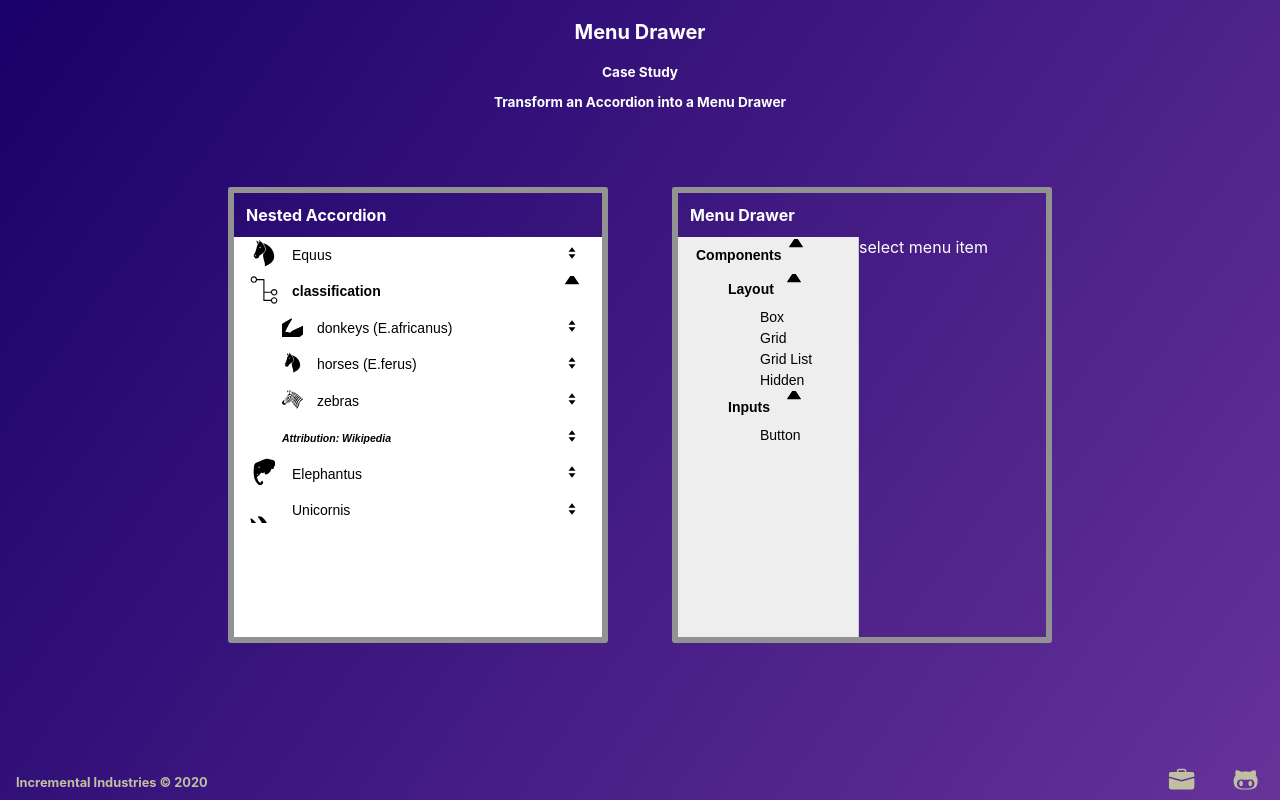
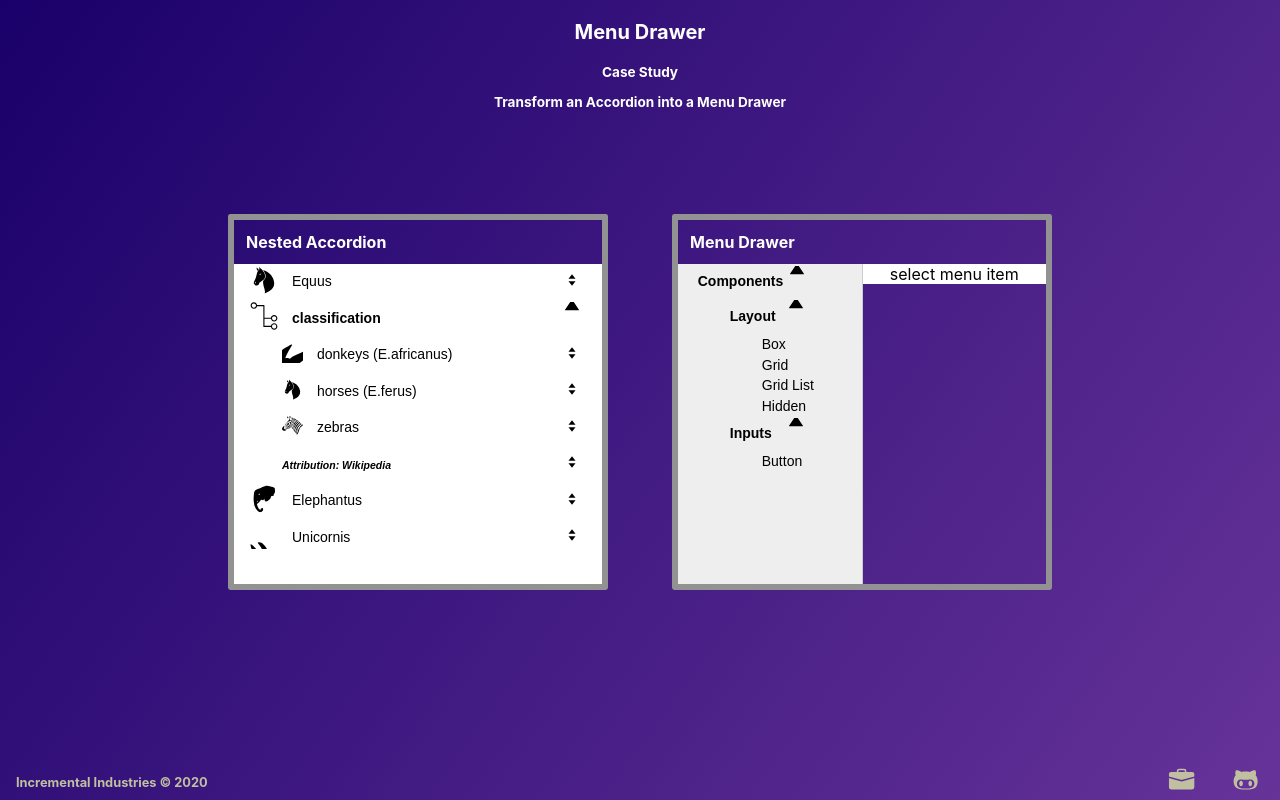
Before and after one commit to zenglenn42/menu-drawer, a React (Create React App) app: page / in a window 1280 px wide. Built offline with nearby package versions, Linux system fonts and the light colour scheme.

Commit message:
add styles for menu drawer

```diff
--- a/src/App.css
+++ b/src/App.css
@@ -39,6 +39,7 @@
   display: flex;
   flex-direction: row;
   justify-content: space-evenly;
+  align-items: flex-start;
   flex-wrap: wrap;
   align-content: flex-start;
   color: inherit
@@ -60,6 +61,8 @@
 
 .article2 {
   width: 23rem;
+  border: 0.4em solid #929292;
+  overflow: none
 }
 
 .articleTitle {
@@ -102,7 +105,7 @@
 .accordion {
   display: flex;
   justify-content: center;
-  min-height: 50vh;
+  min-height: 40vh;
   max-height: 50vh;
   overflow: auto scroll;
   background-color: white;
--- a/src/components/MenuDrawerApp/MenuDrawer.css
+++ b/src/components/MenuDrawerApp/MenuDrawer.css
@@ -2,7 +2,7 @@
   display: flex;
   min-width: 180px;
   justify-content: center;
-  min-height: 50vh;
+  min-height: 40vh;
   max-height: 50vh;
   background-color: #eee;
   color: black;
@@ -12,3 +12,28 @@
   flex: 1;
   border-right: 1px solid #ccc
 }
+
+.main {
+  display: flex;
+  justify-content: center;
+  flex-direction: row;
+  overflow: hidden scroll;
+  width: 100%;
+  max-height: 100%
+}
+
+.contentFrame {
+  flex: 1;
+  width: 100%;
+  height: 100%;
+  color: black;
+  background-color: white;
+  overflow: auto scroll
+}
+
+.content {
+  display: flex;
+  justify-content: center;
+  align-items: center;
+  min-height: 100%
+}
```
